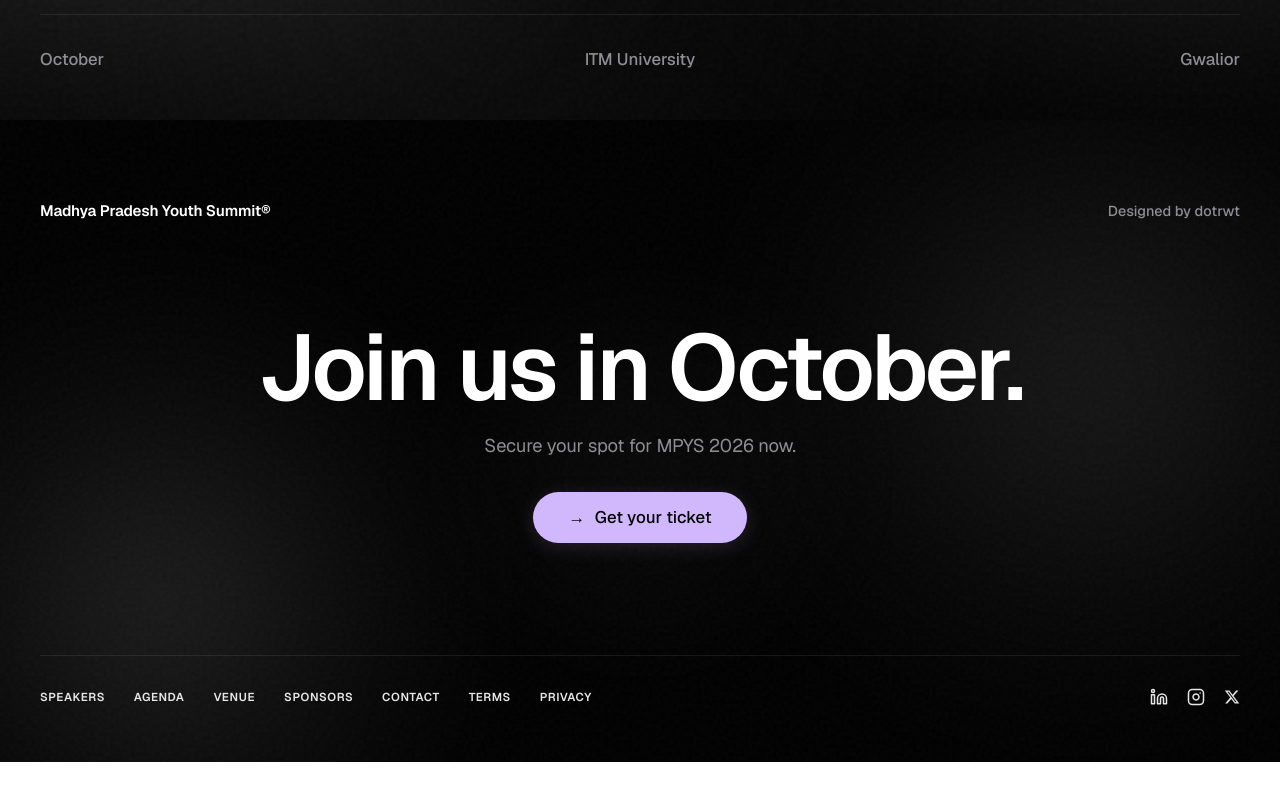
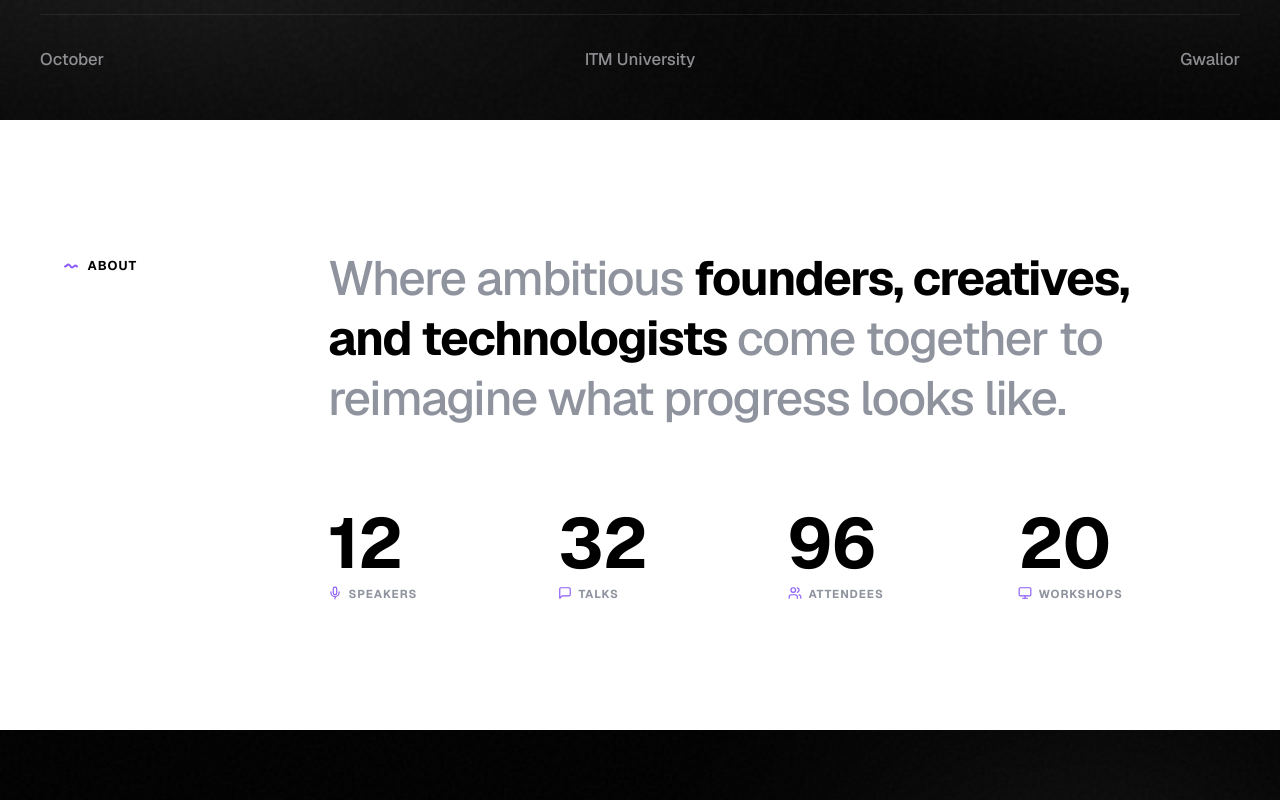
Before and after one commit to dotrwt/MPYS, a Next.js app: page / in a window 1280 px wide. Shown: the part 680-1480 px from the top of the page. Before the commit the page ends 1442 px from the top, so only its background shows below. Built offline with nearby package versions, Linux system fonts and the light colour scheme.

Commit message:
Create and style About section

```diff
--- a/app/page.tsx
+++ b/app/page.tsx
@@ -1,5 +1,6 @@
 import Navbar from "@/components/layout/navbar/navbar";
 import Hero from "@/components/home/hero";
+import About from "@/components/home/about";
 import Footer from "@/components/layout/footer/footer";
 
 export default function Home() {
@@ -11,8 +12,8 @@ export default function Home() {
       {/* Hero Section */}
       <Hero />
 
-      {/* Spacer / Content filler if needed between sections */}
-      <div className="flex-1" />
+      {/* About Section */}
+      <About />
 
       {/* Footer component */}
       <Footer />
--- a/components/home/about.tsx
+++ b/components/home/about.tsx
@@ -0,0 +1,93 @@
+import React from "react";
+import "./home.css";
+
+export default function About() {
+  return (
+    <section className="about-section">
+      <div className="about-container">
+        <div className="about-row">
+          {/* Left Label Column */}
+          <div className="about-label-column">
+            <span className="about-label-squiggle">
+              <svg width="14" height="6" viewBox="0 0 14 6" fill="none" xmlns="http://www.w3.org/2000/svg">
+                <path d="M1 3.5C2.5 3.5 3 1.5 4.5 1.5C6 1.5 6.5 4.5 8 4.5C9.5 4.5 10.5 2.5 11.5 2.5C12 2.5 12.5 3 13 3.5" stroke="#8b5cf6" strokeWidth="2" strokeLinecap="round" strokeLinejoin="round"/>
+              </svg>
+            </span>
+            <span className="about-label-text">ABOUT</span>
+          </div>
+
+          {/* Right Content Column */}
+          <div className="about-content-column">
+            <h2 className="about-heading">
+              <span className="about-text-grey">Where ambitious </span>
+              <span className="about-text-black">founders, creatives, and technologists </span>
+              <span className="about-text-grey">come together to reimagine what progress looks like.</span>
+            </h2>
+
+            {/* Bottom Stats Grid */}
+            <div className="about-stats-grid">
+              {/* Stat 1: Speakers */}
+              <div className="about-stat-item">
+                <span className="about-stat-number">12</span>
+                <div className="about-stat-meta">
+                  <span className="about-stat-icon">
+                    <svg width="14" height="14" viewBox="0 0 24 24" fill="none" stroke="currentColor" strokeWidth="2" strokeLinecap="round" strokeLinejoin="round">
+                      <path d="M12 2a3 3 0 0 0-3 3v7a3 3 0 0 0 6 0V5a3 3 0 0 0-3-3Z" />
+                      <path d="M19 10v1a7 7 0 0 1-14 0v-1" />
+                      <line x1="12" x2="12" y1="19" y2="22" />
+                    </svg>
+                  </span>
+                  <span className="about-stat-label">SPEAKERS</span>
+                </div>
+              </div>
+
+              {/* Stat 2: Talks */}
+              <div className="about-stat-item">
+                <span className="about-stat-number">32</span>
+                <div className="about-stat-meta">
+                  <span className="about-stat-icon">
+                    <svg width="14" height="14" viewBox="0 0 24 24" fill="none" stroke="currentColor" strokeWidth="2" strokeLinecap="round" strokeLinejoin="round">
+                      <path d="M21 15a2 2 0 0 1-2 2H7l-4 4V5a2 2 0 0 1 2-2h14a2 2 0 0 1 2 2z" />
+                    </svg>
+                  </span>
+                  <span className="about-stat-label">TALKS</span>
+                </div>
+              </div>
+
+              {/* Stat 3: Attendees */}
+              <div className="about-stat-item">
+                <span className="about-stat-number">96</span>
+                <div className="about-stat-meta">
+                  <span className="about-stat-icon">
+                    <svg width="14" height="14" viewBox="0 0 24 24" fill="none" stroke="currentColor" strokeWidth="2" strokeLinecap="round" strokeLinejoin="round">
+                      <path d="M16 21v-2a4 4 0 0 0-4-4H6a4 4 0 0 0-4 4v2" />
+                      <circle cx="9" cy="7" r="4" />
+                      <path d="M22 21v-2a4 4 0 0 0-3-3.87" />
+                      <path d="M16 3.13a4 4 0 0 1 0 7.75" />
+                    </svg>
+                  </span>
+                  <span className="about-stat-label">ATTENDEES</span>
+                </div>
+              </div>
+
+              {/* Stat 4: Workshops */}
+              <div className="about-stat-item">
+                <span className="about-stat-number">20</span>
+                <div className="about-stat-meta">
+                  <span className="about-stat-icon">
+                    <svg width="14" height="14" viewBox="0 0 24 24" fill="none" stroke="currentColor" strokeWidth="2" strokeLinecap="round" strokeLinejoin="round">
+                      <rect width="20" height="14" x="2" y="3" rx="2" />
+                      <line x1="8" x2="16" y1="21" y2="21" />
+                      <line x1="12" x2="12" y1="17" y2="21" />
+                    </svg>
+                  </span>
+                  <span className="about-stat-label">WORKSHOPS</span>
+                </div>
+              </div>
+            </div>
+          </div>
+        </div>
+      </div>
+    </section>
+  );
+}
--- a/components/home/home.css
+++ b/components/home/home.css
@@ -301,3 +301,159 @@
     box-sizing: border-box;
   }
 }
+
+/* About Section Styles */
+.about-section {
+  background-color: #ffffff;
+  color: #000000;
+  padding: 8rem 4rem;
+  width: 100%;
+  box-sizing: border-box;
+}
+
+.about-container {
+  width: 100%;
+  max-width: 1200px;
+  margin: 0 auto;
+  box-sizing: border-box;
+}
+
+.about-row {
+  display: grid;
+  grid-template-columns: 200px 1fr;
+  gap: 4rem;
+  align-items: start;
+}
+
+.about-label-column {
+  display: flex;
+  align-items: center;
+  gap: 0.6rem;
+  padding-top: 0.5rem;
+}
+
+.about-label-squiggle {
+  display: inline-flex;
+  align-items: center;
+}
+
+.about-label-text {
+  font-family: var(--font-geist-sans), -apple-system, BlinkMacSystemFont, "Segoe UI", Roboto, sans-serif;
+  font-size: 0.8rem;
+  font-weight: 700;
+  letter-spacing: 0.08em;
+  color: #000000;
+}
+
+.about-content-column {
+  display: flex;
+  flex-direction: column;
+  gap: 5rem;
+}
+
+.about-heading {
+  font-family: var(--font-geist-sans), -apple-system, BlinkMacSystemFont, "Segoe UI", Roboto, sans-serif;
+  font-size: clamp(2rem, 3.8vw, 3rem);
+  font-weight: 500;
+  line-height: 1.25;
+  letter-spacing: -0.03em;
+  margin: 0;
+}
+
+.about-text-grey {
+  color: #8e939e;
+}
+
+.about-text-black {
+  color: #000000;
+  font-weight: 700;
+}
+
+.about-stats-grid {
+  display: grid;
+  grid-template-columns: repeat(4, 1fr);
+  gap: 2rem;
+}
+
+.about-stat-item {
+  display: flex;
+  flex-direction: column;
+  align-items: flex-start;
+  gap: 0.2rem;
+}
+
+.about-stat-number {
+  font-family: var(--font-geist-sans), -apple-system, BlinkMacSystemFont, "Segoe UI", Roboto, sans-serif;
+  font-size: clamp(3.2rem, 5.5vw, 4.5rem);
+  font-weight: 700;
+  color: #000000;
+  line-height: 1;
+  letter-spacing: -0.02em;
+}
+
+.about-stat-meta {
+  display: flex;
+  align-items: center;
+  gap: 0.4rem;
+  margin-top: 0.2rem;
+}
+
+.about-stat-icon {
+  display: inline-flex;
+  align-items: center;
+  justify-content: center;
+  color: #8b5cf6;
+}
+
+.about-stat-label {
+  font-family: var(--font-geist-sans), -apple-system, BlinkMacSystemFont, "Segoe UI", Roboto, sans-serif;
+  font-size: 0.72rem;
+  font-weight: 700;
+  color: #8e939e;
+  letter-spacing: 0.08em;
+}
+
+/* About Responsive Adjustments */
+@media (max-width: 900px) {
+  .about-section {
+    padding: 6rem 2.5rem;
+  }
+
+  .about-row {
+    grid-template-columns: 1fr;
+    gap: 3rem;
+  }
+
+  .about-content-column {
+    gap: 3.5rem;
+  }
+
+  .about-stats-grid {
+    grid-template-columns: repeat(2, 1fr);
+    gap: 3rem 2rem;
+  }
+}
+
+@media (max-width: 600px) {
+  .about-section {
+    padding: 5rem 1.5rem;
+  }
+
+  .about-row {
+    gap: 2.5rem;
+  }
+
+  .about-heading {
+    font-size: 1.8rem;
+    line-height: 1.3;
+  }
+
+  .about-stats-grid {
+    grid-template-columns: 1fr;
+    gap: 2.5rem;
+  }
+
+  .about-stat-number {
+    font-size: 3.5rem;
+  }
+}
```
